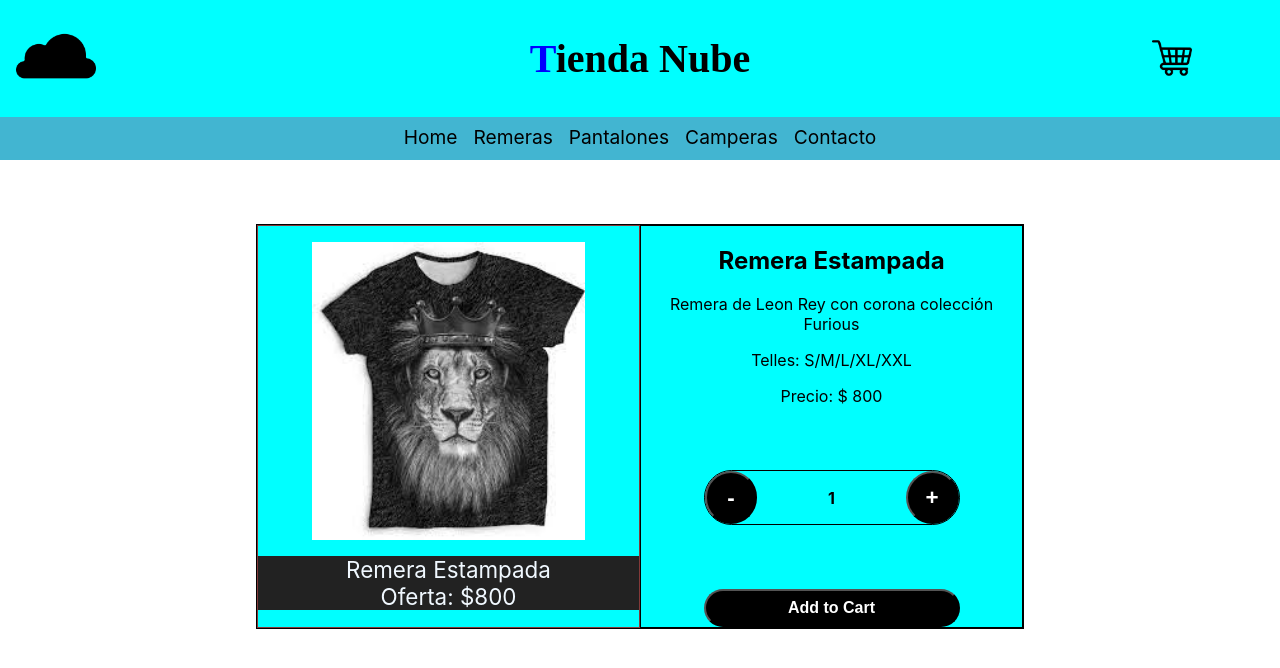
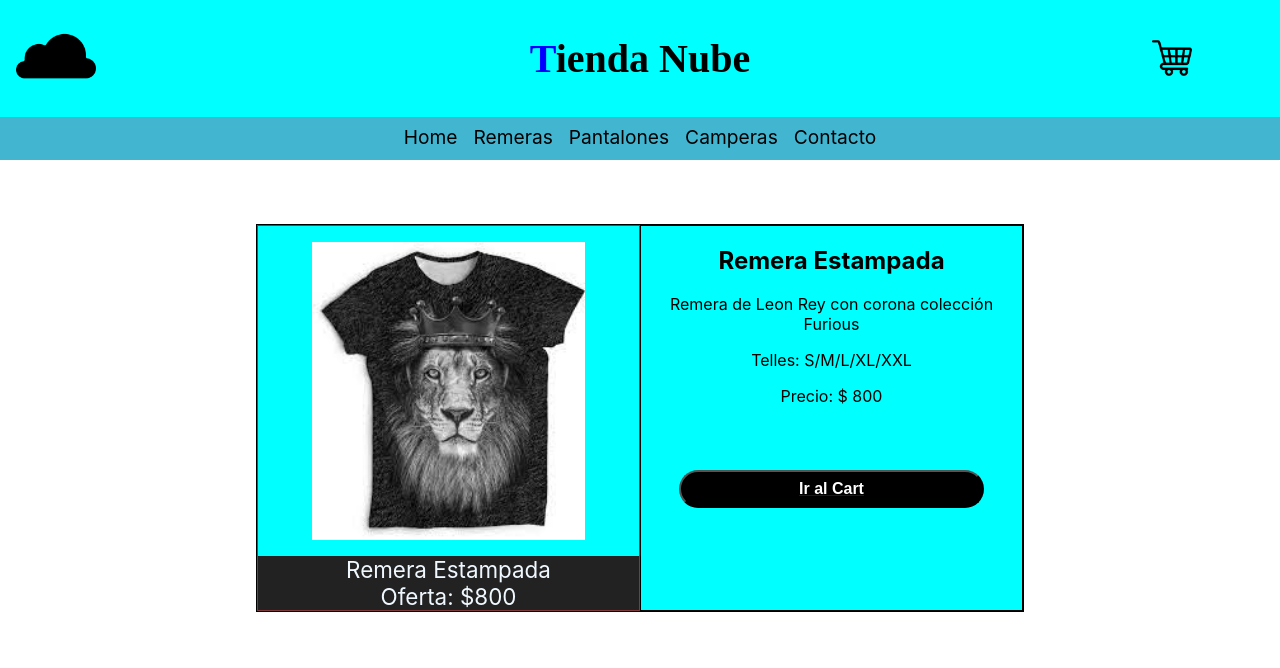
Before and after one commit to FernandoNecho/ProyectoTiendaNube, a React (Create React App) app in the folder tiendanube/: page /producto/1 in a window 1280 px wide. Both pictures are taken after a click on the button "Add to Cart". Shown: the top 668 px of the page. Built offline with nearby package versions, Linux system fonts and the light colour scheme.

Commit message:
Sincronizar counter

```diff
--- a/tiendanube/src/App.css
+++ b/tiendanube/src/App.css
@@ -148,7 +148,7 @@ img{
 }
 
 .addBtn{
-  width: 100%;
+  width: 80%;
   text-align: center;
   padding: 0.5rem;
   display: flex;
--- a/tiendanube/src/components/CartWidget.jsx
+++ b/tiendanube/src/components/CartWidget.jsx
@@ -1,5 +1,11 @@
+
 function CartWidget() {
-    return <img src="../assets/shopping-cart.png" alt="" className="imgLogo" />
+
+    return (
+        <>
+            <img src="../assets/shopping-cart.png" alt="" className="imgLogo" />
+        </>
+    )
 }
 
 export default CartWidget;
--- a/tiendanube/src/components/ItemDetail.jsx
+++ b/tiendanube/src/components/ItemDetail.jsx
@@ -1,10 +1,14 @@
+import { useState } from "react";
 import ItemCount from "../components/ItemCount"
-
-const onAdd=(count)=>alert(`Agregaste ${count} item(s) al carrito`);
+import { Link } from "react-router-dom"
 
 
 export default function ItemDetail({productos}) {
-
+   const [amount, setAmount]=useState(0)
+   const onAdd=(count)=>{
+    alert(`Agregaste ${count} item(s) al carrito`);
+    setAmount(count)
+};
     return (
 
         <div className="itemContainer">
@@ -17,7 +21,15 @@ export default function ItemDetail({productos}) {
                 <p className="detalle">Remera de Leon Rey con corona colección Furious</p>
                 <p>Telles: S/M/L/XL/XXL</p>
                 <p>Precio: $ {productos.precio}</p>
-                <ItemCount initial={1} stock={6} onAdd={onAdd}/>
+
+                { amount ?
+                    <Link to='/cart'>
+                        <button className="addBtn">Ir al Cart</button>
+                    </Link>
+                    :
+                    <ItemCount initial={1} stock={10} onAdd={onAdd} />
+                }
+
             </section>
 
         </div>
--- a/tiendanube/src/components/ItemDetailContainer.jsx
+++ b/tiendanube/src/components/ItemDetailContainer.jsx
@@ -144,21 +144,19 @@ const ItemDetailContainer = () => {
 
     const promesa = new Promise((resolve, rej) => {
       setTimeout(() => {
-        //resolve(productosHardcore)
         resolve(productosHardcore.filter(producto=>producto.id===JSON.parse(id)))
-        console.log(id)
       }, 300);
     })
 
     promesa.then((res) => {
       setProducto(...res);
-
     })
   }
 
   useEffect(() => {
-      getItem(id)
-  }, [id]);
+    getItem(id);
+  });
+
   return <ItemDetail productos={producto} />;
 }
 
--- a/tiendanube/src/components/Navbar.jsx
+++ b/tiendanube/src/components/Navbar.jsx
@@ -12,7 +12,7 @@ const Navbar = ()=>{
                 <Link to={"/categoria/remera"}>Remeras</Link>
                 <Link to={"/categoria/pantalon"}>Pantalones</Link>
                 <Link to={"/categoria/campera"}>Camperas</Link>
-                <Link to={"/test"}>Contacto</Link>
+                <Link to={"/card"}>Contacto</Link>
             </div>
         </div>
     )
```
